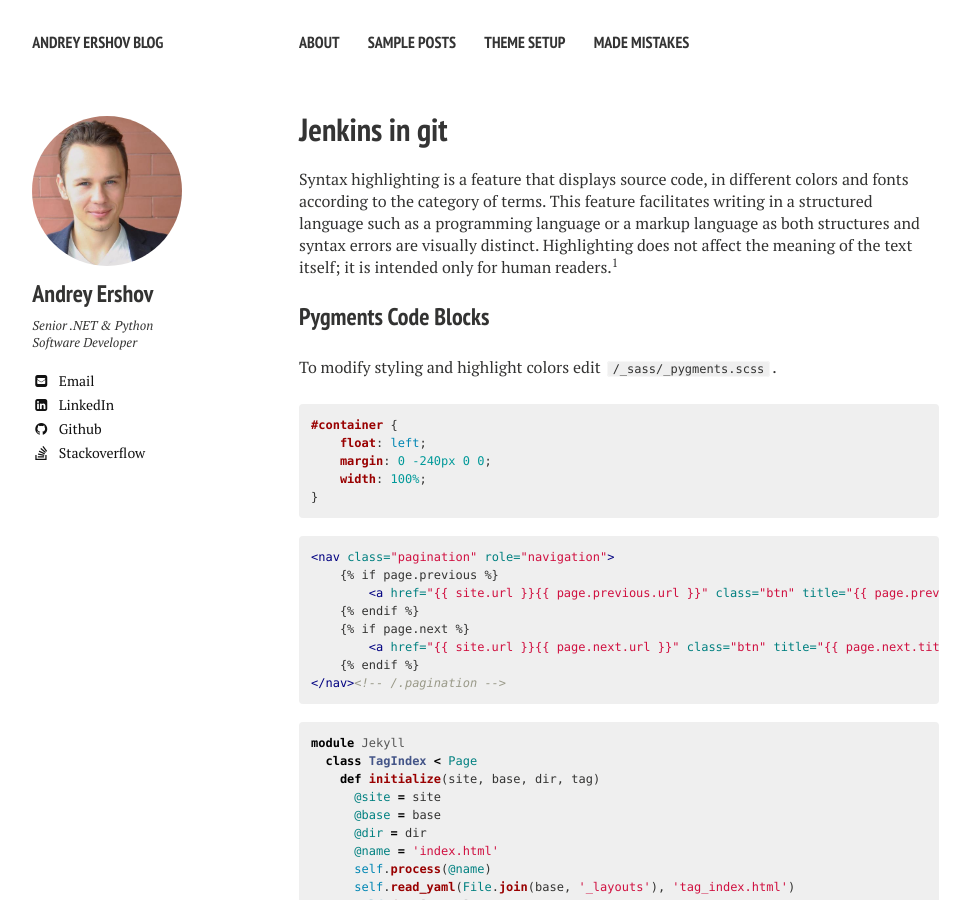
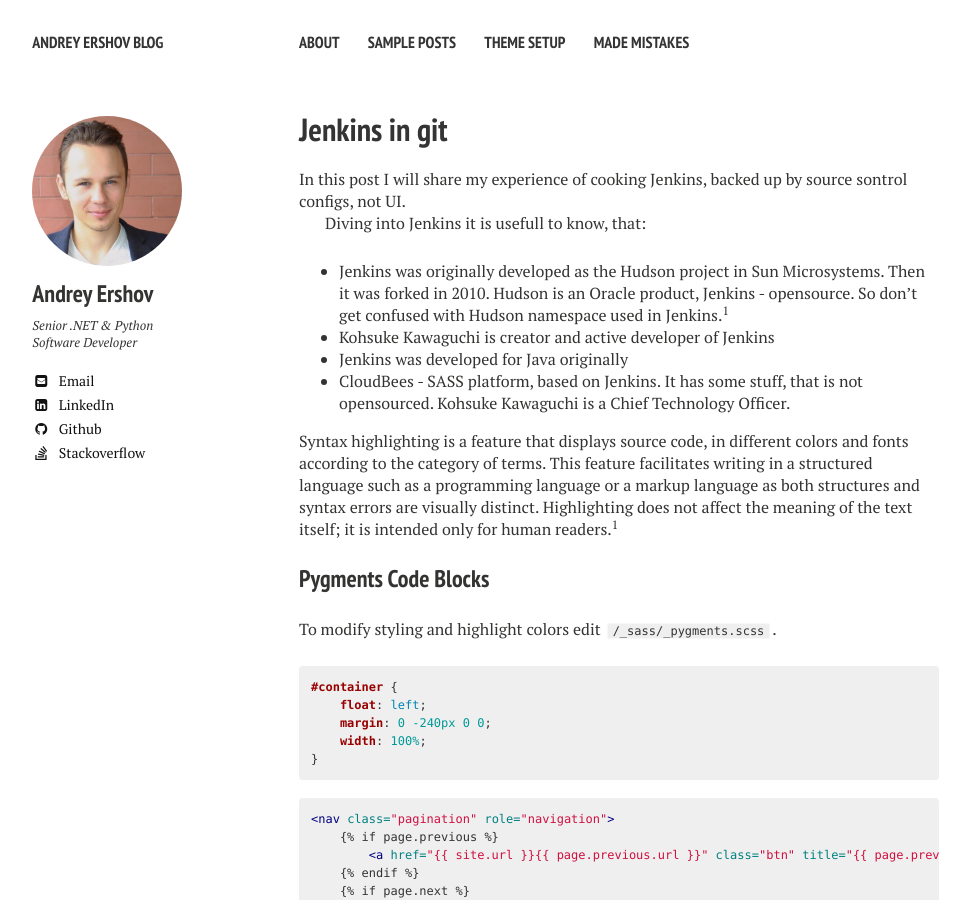
Before and after one commit to slmjy/slmjy.github.io, a Jekyll site: the page built from _posts/2016-01-20-Jenkins-in-git.md, in a window 1280 px wide and 900 px high. Shown: the whole window, without its empty margins (21-991 px from the left). Built offline with Jekyll 4.4.1, drawn with Linux system fonts in a browser that asks for light colours; nearby versions of some CDN libraries; some of the changed text lies outside the part shown.

Commit message:
Update 2016-01-20-Jenkins-in-git.md

```diff
--- a/_posts/2016-01-20-Jenkins-in-git.md
+++ b/_posts/2016-01-20-Jenkins-in-git.md
@@ -7,9 +7,17 @@ modified: 2016-01-20
 comments: true
 ---
 
+In this post I will share my experience of cooking Jenkins, backed up by source sontrol configs, not UI.
+
+Diving into Jenkins it is usefull to know, that:
+* Jenkins was originally developed as the Hudson project in Sun Microsystems. Then it was forked in 2010. Hudson is an Oracle product, Jenkins - opensource. So don't get confused with Hudson namespace used in Jenkins.[^1]
+* Kohsuke Kawaguchi is creator and active developer of Jenkins
+* Jenkins was developed for Java originally
+* CloudBees - SASS platform, based on Jenkins. It has some stuff, that is not opensourced.  Kohsuke Kawaguchi is a  Chief Technology Officer.
+
 Syntax highlighting is a feature that displays source code, in different colors and fonts according to the category of terms. This feature facilitates writing in a structured language such as a programming language or a markup language as both structures and syntax errors are visually distinct. Highlighting does not affect the meaning of the text itself; it is intended only for human readers.[^1]
 
-[^1]: <http://en.wikipedia.org/wiki/Syntax_highlighting>
+[^1]: <https://en.wikipedia.org/wiki/Jenkins_%28software%29>
 
 ### Pygments Code Blocks
 
```
